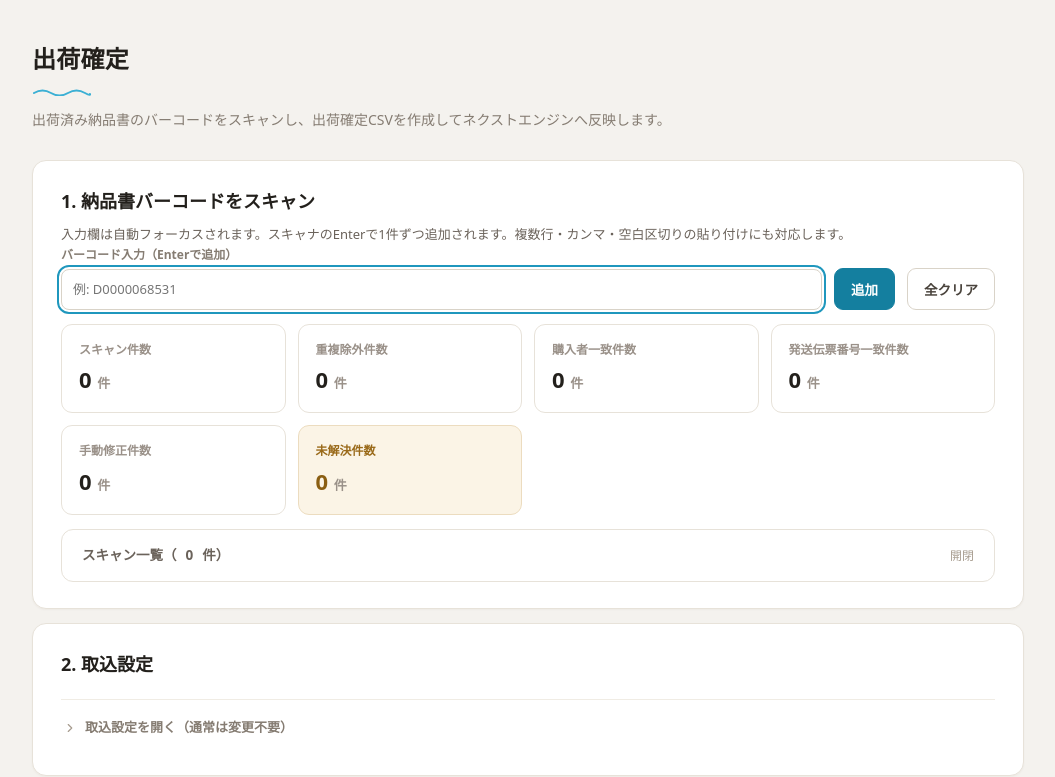
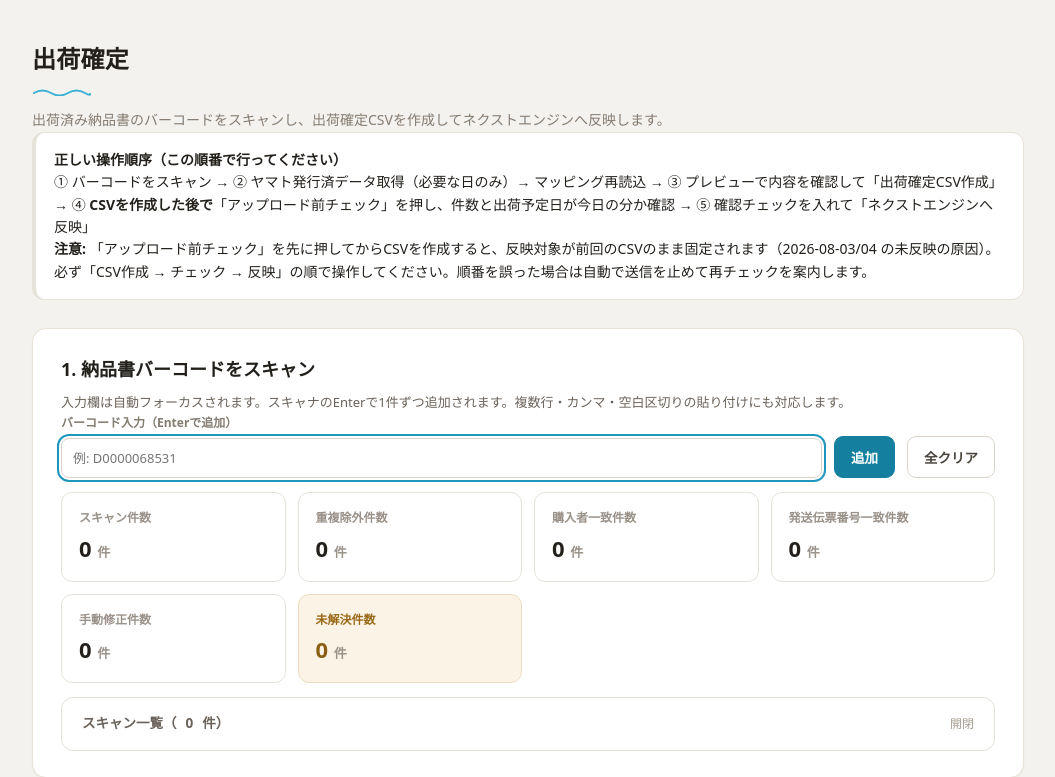
Before and after one commit to kurocoma/kurima-portal, a FastAPI app: page /shipment-confirmation in a window 1280 px wide. Shown: the part 63-840 px from the top of the page, without its empty margins (112-1167 px from the left). Run offline with FastAPI, Linux system fonts and the light colour scheme; data that the repository does not hold is empty.

Commit message:
出荷確定ページに正しい操作順序の案内を追加（CSV作成→チェック→反映）
Co-Authored-By: Claude Fable 5 <noreply@anthropic.com>

```diff
--- a/portal_app/templates/shipment_confirmation.html
+++ b/portal_app/templates/shipment_confirmation.html
@@ -5,6 +5,17 @@
   <h1 class="page-title">出荷確定</h1>
   <svg class="page-wave" width="62" height="8" viewBox="0 0 62 8" fill="none"><path d="M2 5C8 1.5 13 1.5 19 5s11 3.5 17 0 11-3.5 17 0 5 1 5 1" stroke="#3bb0d4" stroke-width="2" stroke-linecap="round"/></svg>
   <p class="page-lead">出荷済み納品書のバーコードをスキャンし、出荷確定CSVを作成してネクストエンジンへ反映します。</p>
+  <div class="note">
+    <p class="note-title">正しい操作順序（この順番で行ってください）</p>
+    <p>
+      ① バーコードをスキャン →
+      ② ヤマト発行済データ取得（必要な日のみ）→ マッピング再読込 →
+      ③ プレビューで内容を確認して「出荷確定CSV作成」→
+      ④ <strong>CSVを作成した後で</strong>「アップロード前チェック」を押し、件数と出荷予定日が今日の分か確認 →
+      ⑤ 確認チェックを入れて「ネクストエンジンへ反映」
+    </p>
+    <p><strong>注意:</strong> 「アップロード前チェック」を先に押してからCSVを作成すると、反映対象が前回のCSVのまま固定されます（2026-08-03/04 の未反映の原因）。必ず「CSV作成 → チェック → 反映」の順で操作してください。順番を誤った場合は自動で送信を止めて再チェックを案内します。</p>
+  </div>
 </div>
 
 <section class="panel">
```
